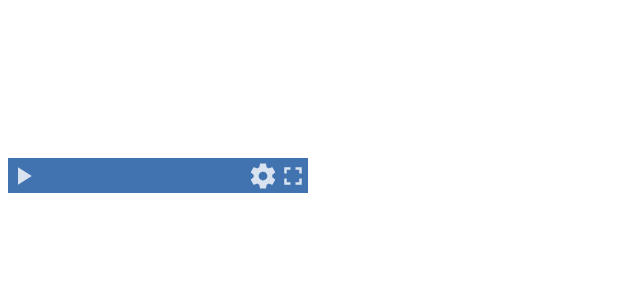
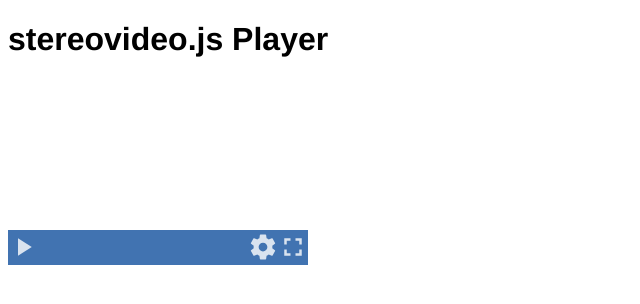
Before and after one commit to richengguy/stereovideo.js, a plain HTML site: page index.html in a window 1280 px wide. Shown: the whole page, without its empty margins (0-640 px from the left). Drawn offline with Linux system fonts and the light colour scheme.

Commit message:
Added simple stylesheet for sample page.

```diff
--- a/index.html
+++ b/index.html
@@ -3,7 +3,13 @@
     <head>
         <meta charset="utf-8" />
         <link rel='stylesheet' href='dist/css/stereovideo.css' type='text/css' />
+        <title>stereovideo.js</title>
         <script src='dist/js/stereovideo.min.js'></script>
+        <style>
+        body h1 {
+            font-family: "Helvetica", sans-serif;
+        }
+        </style>
         <script>
             var viewer = null;
             window.onload = (function() {
@@ -25,6 +31,7 @@
         </script>
     </head>
     <body>
+        <h1>stereovideo.js Player</h1>
         <div id='player'></div>
     </body>
 <html>
```
